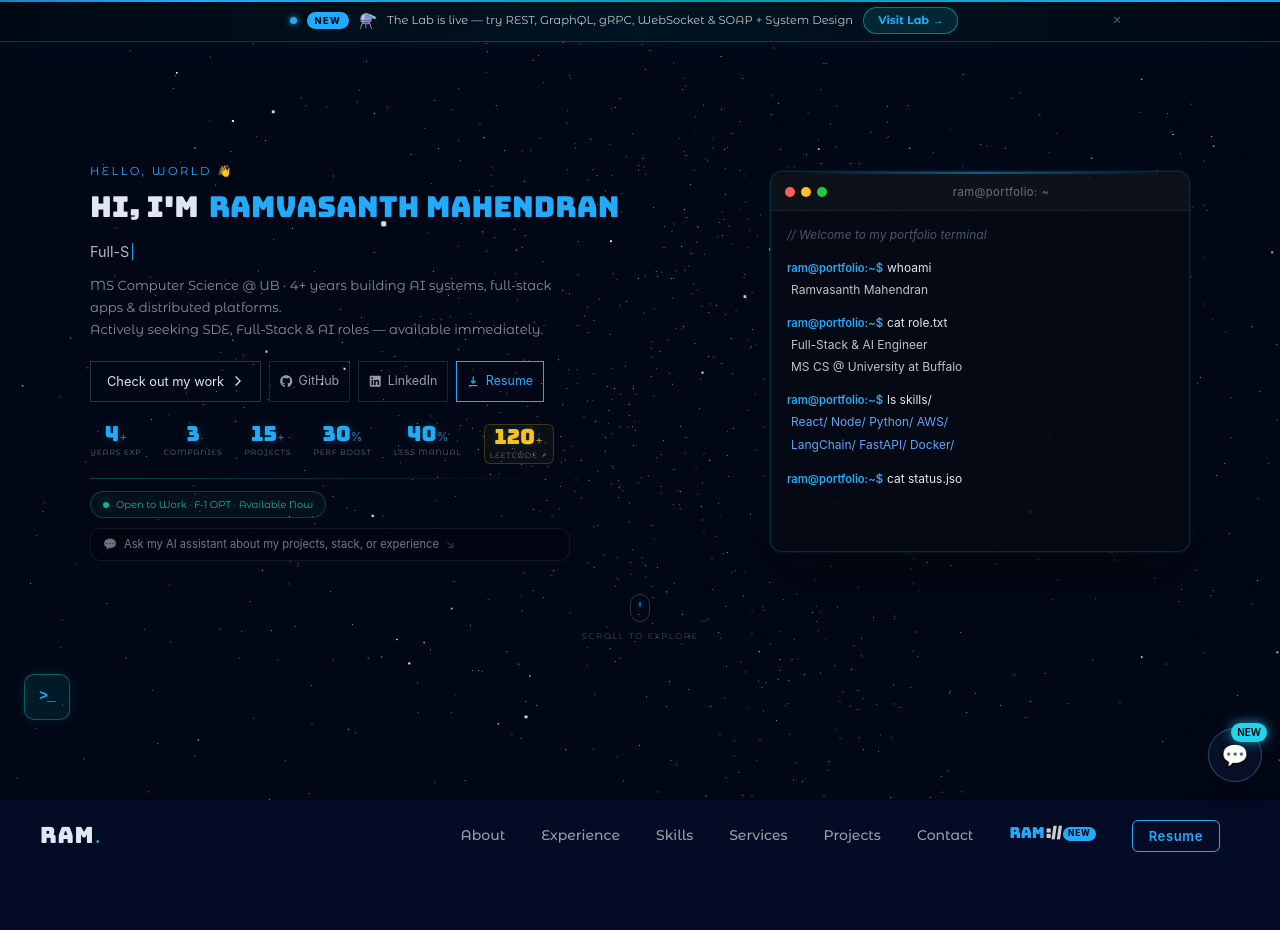
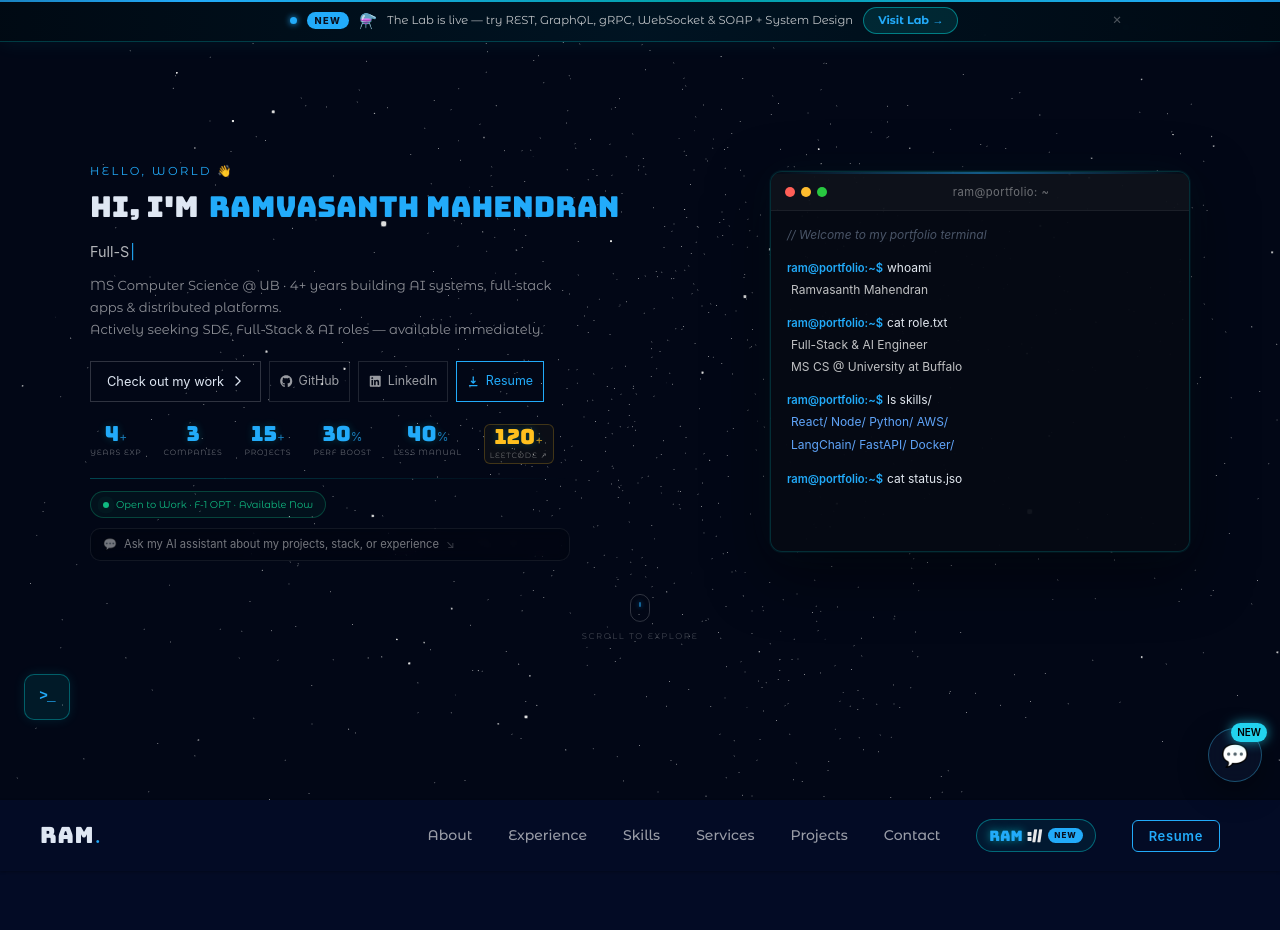
Before and after one commit to ramv5075-spec/portfolio, a React (Vite) app: page / in a window 1280 px wide. Shown: the top 930 px of the page. Built offline with nearby package versions, Linux system fonts and the light colour scheme; a web font is replaced by a local one.

Commit message:
navbar design fixes

```diff
--- a/src/components/styles/navbar.module.css
+++ b/src/components/styles/navbar.module.css
@@ -270,3 +270,79 @@
   align-items: center;
   gap: 1px;
 }
+
+/* ── RAM:// highlighted chip ── */
+.lab_link {
+  display: inline-flex !important;
+  align-items: center;
+  gap: 4px;
+  padding: 5px 12px !important;
+  border-radius: 20px !important;
+  border: 1px solid rgba(0,255,255,0.35) !important;
+  background: rgba(0,255,255,0.06) !important;
+  transition: all 0.2s ease !important;
+  position: relative;
+  overflow: hidden;
+}
+
+/* Animated shimmer sweep */
+.lab_link::before {
+  content: "";
+  position: absolute;
+  top: 0; left: -100%;
+  width: 100%; height: 100%;
+  background: linear-gradient(
+    90deg,
+    transparent 0%,
+    rgba(0,255,255,0.12) 50%,
+    transparent 100%
+  );
+  animation: lab_shimmer 3s ease-in-out infinite;
+}
+@keyframes lab_shimmer {
+  0%   { left: -100%; }
+  50%  { left: 100%; }
+  100% { left: 100%; }
+}
+
+.lab_link:hover {
+  border-color: rgba(0,255,255,0.7) !important;
+  background: rgba(0,255,255,0.12) !important;
+  box-shadow: 0 0 14px rgba(0,255,255,0.2) !important;
+}
+
+/* RAM text glow */
+.ram_cyan {
+  font-family: 'Bungee', cursive;
+  color: var(--cyan);
+  font-size: 0.9rem;
+  text-shadow: 0 0 8px rgba(0,255,255,0.5);
+}
+.ram_slash {
+  font-family: 'Bungee', cursive;
+  color: rgba(255,255,255,0.9);
+  font-size: 0.9rem;
+}
+
+/* NEW badge */
+.lab_new {
+  font-size: 0.5rem;
+  font-weight: 800;
+  padding: 2px 6px;
+  border-radius: 20px;
+  background: var(--cyan);
+  color: #0a0f1e;
+  letter-spacing: 0.06rem;
+  margin-left: 2px;
+  animation: badge_pulse 2s ease-in-out infinite;
+}
+@keyframes badge_pulse {
+  0%,100% { box-shadow: 0 0 0 0 rgba(0,255,255,0.4); }
+  50%      { box-shadow: 0 0 0 4px rgba(0,255,255,0); }
+}
+
+/* Active state */
+.font_active.lab_link {
+  border-color: var(--cyan) !important;
+  background: rgba(0,255,255,0.1) !important;
+}
```
Also changed, not shown: 37 other files (tests, documents, lock files or other folders).
